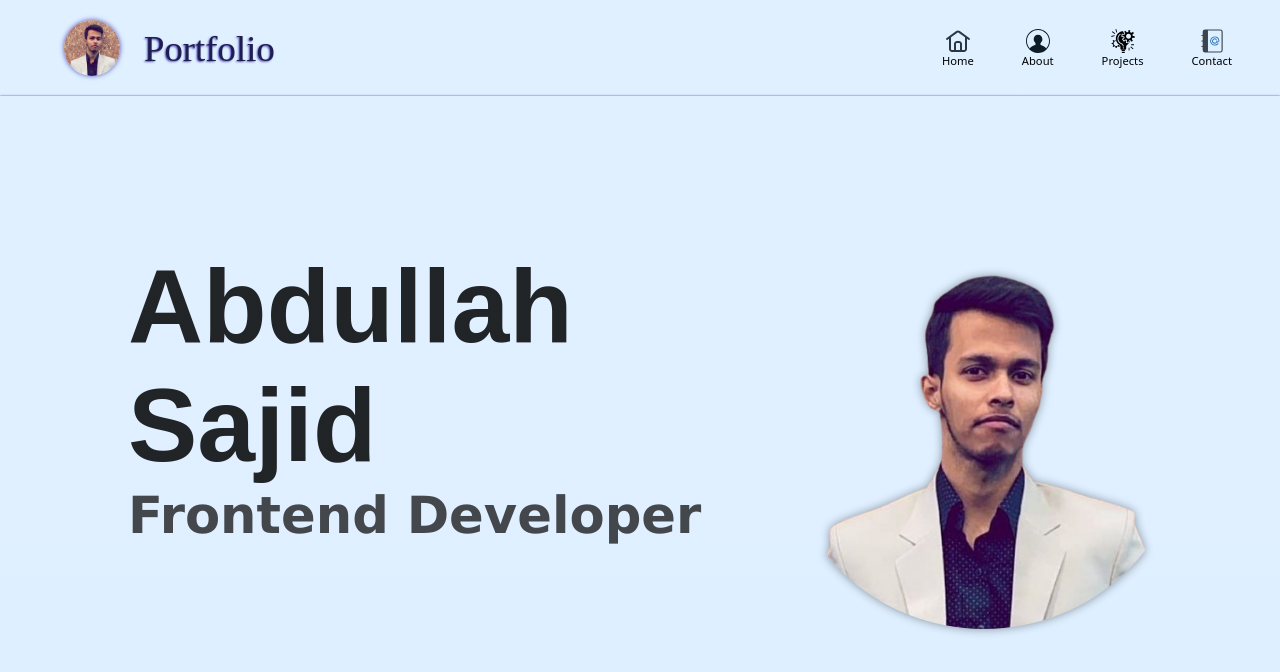
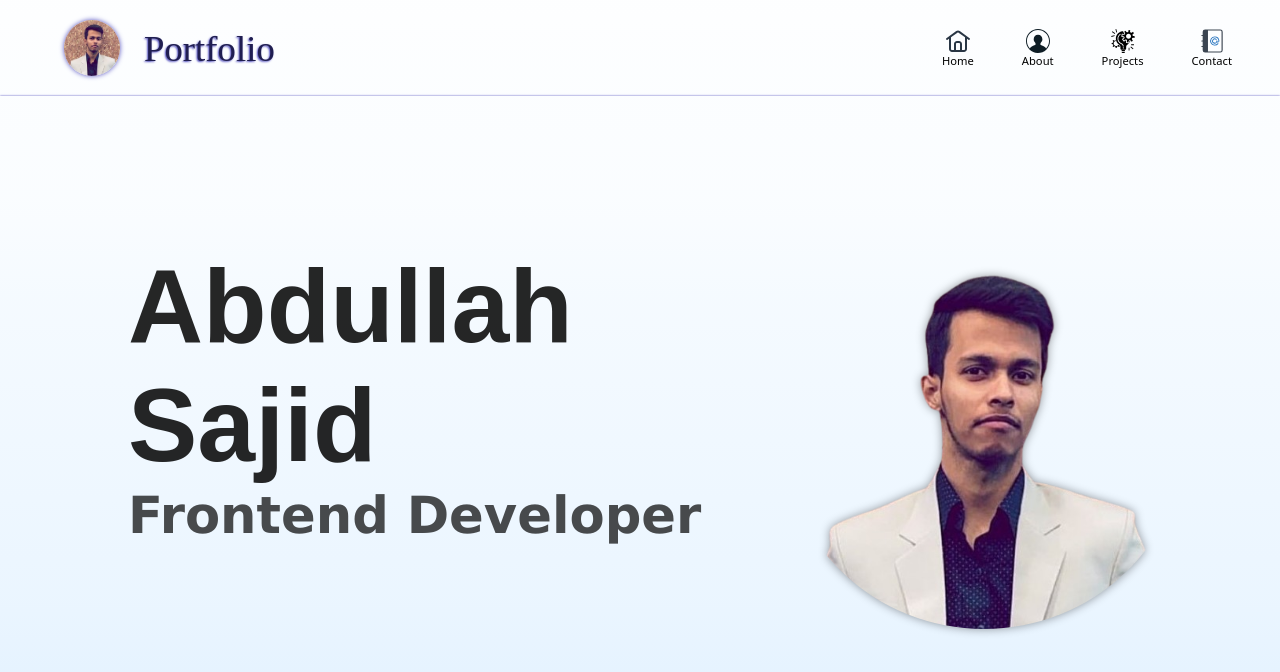
Before and after one commit to a6dullahsajid/Portfolio, a React (Vite) app: page / in a window 1280 px wide. Shown: the top 672 px of the page. Built offline with nearby package versions, Linux system fonts and the light colour scheme; a web font is replaced by a local one.

Commit message:
Update styling

```diff
--- a/src/index.css
+++ b/src/index.css
@@ -16,12 +16,9 @@
     grid-template-rows: 12vh auto;
     height: 100vh;
     width: 100vw;
-    background: linear-gradient(to bottom, rgb(221, 239, 255, 0.05), rgba(221, 239, 255, 0.1), rgba(221, 239, 255, 0.15), rgba(221, 239, 255, 0.2), rgba(221, 239, 255, 0.2), rgba(221, 239, 255, 0.25), rgba(221, 239, 255, 0.6), rgba(221, 239, 255, 0.8), rgba(221, 239, 255, 1));
-}
-
-body {
-    background-color: rgba(221, 239, 255, 0.9);
-}
+    background: linear-gradient(to bottom, rgb(221, 239, 255, 0.05), rgba(221, 239, 255, 0.1), rgba(221, 239, 255, 0.15), rgba(221, 239, 255, 0.3), rgba(221, 239, 255, 0.4), rgba(221, 239, 255, 0.5), rgba(221, 239, 255, 0.6), rgba(221, 239, 255, 0.8), rgba(221, 239, 255, 1));
+}
+
 
 :root {
     --theme-color: rgb(82, 78, 191);
```
